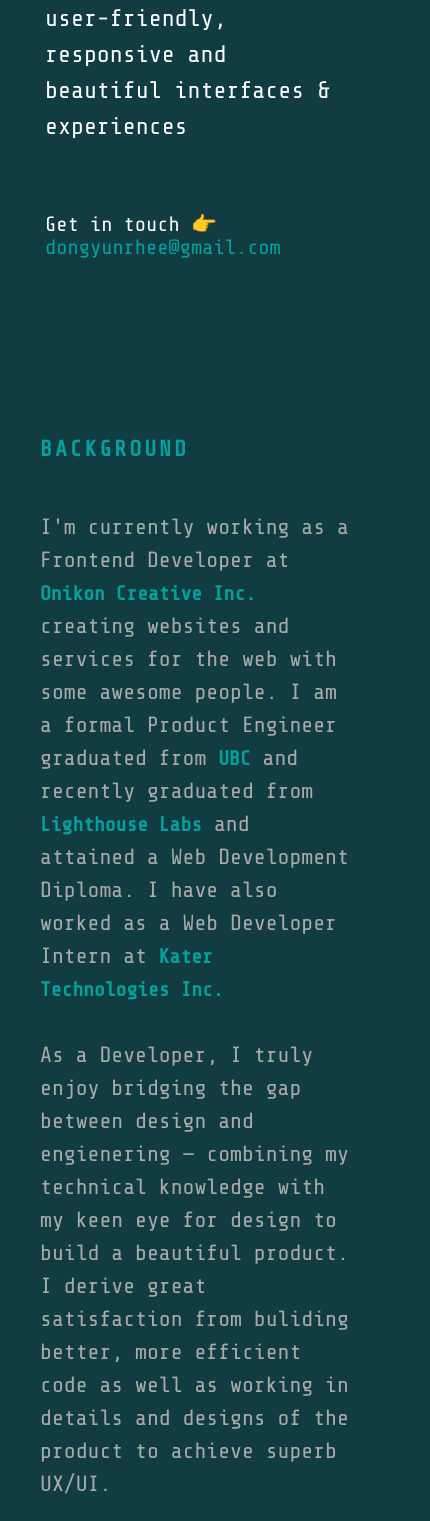
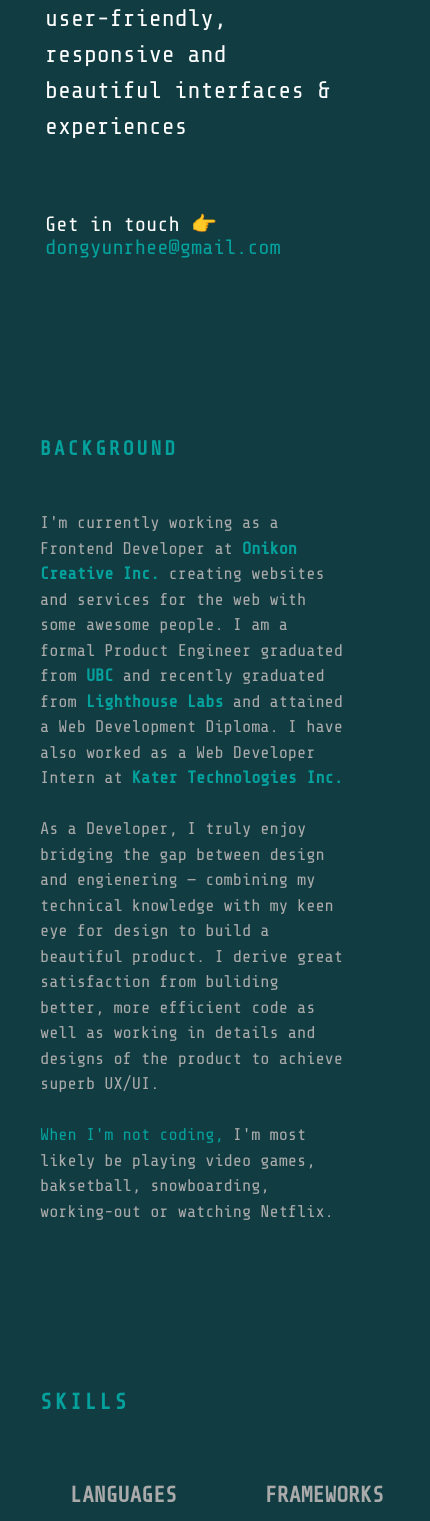
Before and after one commit to Gimorhee/portfolio-v2, a React (Create React App) app: page / in a window 390 px wide. Shown: the part 432-1953 px from the top of the page, 430 px wide, since content can reach past the window. Built offline with nearby package versions, Linux system fonts and the light colour scheme.

Commit message:
Minor edits on Background/Skills Component

```diff
--- a/src/css/background/background.css
+++ b/src/css/background/background.css
@@ -21,7 +21,7 @@
 .Background .outterContainer .Bg-Header {
   color: #05a19c;
   font-weight: 900;
-  font-size: 22px;
+  font-size: 20px;
   margin: 25px;
   letter-spacing: 3px;
 }
@@ -30,7 +30,7 @@
   color: #aaaaaa;
   max-width: 950px;
   line-height: 1.5;
-  font-size: 22px;
+  font-size: 20px;
   margin: 25px;
 }
 
@@ -56,5 +56,23 @@
             flex-direction: column;
     margin: 0 15px;
   }
+  .Background .outterContainer .Bg-Container {
+    font-size: 18px;
+  }
+  .Background .outterContainer .Bg-Container a {
+    font-size: 18px;
+  }
+}
+
+@media only screen and (max-width: 550px) {
+  .Background .outterContainer .Bg-Header {
+    font-size: 20px;
+  }
+  .Background .outterContainer .Bg-Container {
+    font-size: 17px;
+  }
+  .Background .outterContainer .Bg-Container a {
+    font-size: 17px;
+  }
 }
 /*# sourceMappingURL=background.css.map */
--- a/src/css/background/background.scss
+++ b/src/css/background/background.scss
@@ -16,7 +16,7 @@
     .Bg-Header {
       color: #05a19c;
       font-weight: 900;
-      font-size: 22px;
+      font-size: 20px;
       margin: 25px;
       letter-spacing: 3px;
     }
@@ -25,7 +25,7 @@
       color: #aaaaaa;
       max-width: 950px;
       line-height: 1.5;
-      font-size: 22px;
+      font-size: 20px;
       margin: 25px;
 
       a {
@@ -48,6 +48,32 @@
       display: flex;
       flex-direction: column;
       margin: 0 15px;
+
+      .Bg-Container {
+        font-size: 18px;
+
+        a {
+          font-size: 18px;
+        }
+      }
     }
   }
 }
+
+@media only screen and (max-width: 550px) {
+  .Background {
+    .outterContainer {
+      .Bg-Header {
+        font-size: 20px;
+      }
+
+      .Bg-Container {
+        font-size: 17px;
+
+        a {
+          font-size: 17px;
+        }
+      }
+    }
+  }
+}
--- a/src/css/skills/skills.css
+++ b/src/css/skills/skills.css
@@ -13,12 +13,12 @@
   color: #05a19c;
   font-weight: 900;
   font-size: 22px;
-  margin: 25px;
+  padding: 25px;
   letter-spacing: 3px;
 }
 
 .Skills .Skills-Container {
-  width: calc(100% + 30px);
+  width: 100%;
   display: -webkit-box;
   display: -ms-flexbox;
   display: flex;
@@ -35,7 +35,7 @@
 }
 
 .Skills .Skills-Container .Skill-Container {
-  margin: 0 15px;
+  padding: 0 15px;
   width: calc(20% - 30px);
 }
 
@@ -66,20 +66,8 @@
         -ms-flex-direction: column;
             flex-direction: column;
   }
-  .Skills .Skills-Container .Skill-Container {
-    width: calc(33.3333% - 30px);
-  }
-}
-
-@media screen and (max-width: 767px) {
-  .Skills {
-    display: -webkit-box;
-    display: -ms-flexbox;
-    display: flex;
-    -webkit-box-orient: vertical;
-    -webkit-box-direction: normal;
-        -ms-flex-direction: column;
-            flex-direction: column;
+  .Skills .Skills-Container {
+    padding: 15px;
   }
   .Skills .Skills-Container .Skill-Container {
     width: calc(50% - 30px);
--- a/src/css/skills/skills.scss
+++ b/src/css/skills/skills.scss
@@ -10,12 +10,12 @@
     color: #05a19c;
     font-weight: 900;
     font-size: 22px;
-    margin: 25px;
+    padding: 25px;
     letter-spacing: 3px;
   }
 
   .Skills-Container {
-    width: calc(100% + 30px);
+    width: 100%;
     display: flex;
     flex-wrap: wrap;
     justify-content: space-between;
@@ -26,7 +26,7 @@
     margin: 25px;
 
     .Skill-Container {
-      margin: 0 15px;
+      padding: 0 15px;
       width: calc(20% - 30px);
       ul {
         list-style: none;
@@ -57,18 +57,7 @@
     display: flex;
     flex-direction: column;
     .Skills-Container {
-      .Skill-Container {
-        width: calc(33.3333% - 30px);
-      }
-    }
-  }
-}
-
-@media screen and (max-width: 767px) {
-  .Skills {
-    display: flex;
-    flex-direction: column;
-    .Skills-Container {
+      padding: 15px;
       .Skill-Container {
         width: calc(50% - 30px);
       }
```
Also changed, not shown: 2 other files (tests, documents, lock files or other folders).
